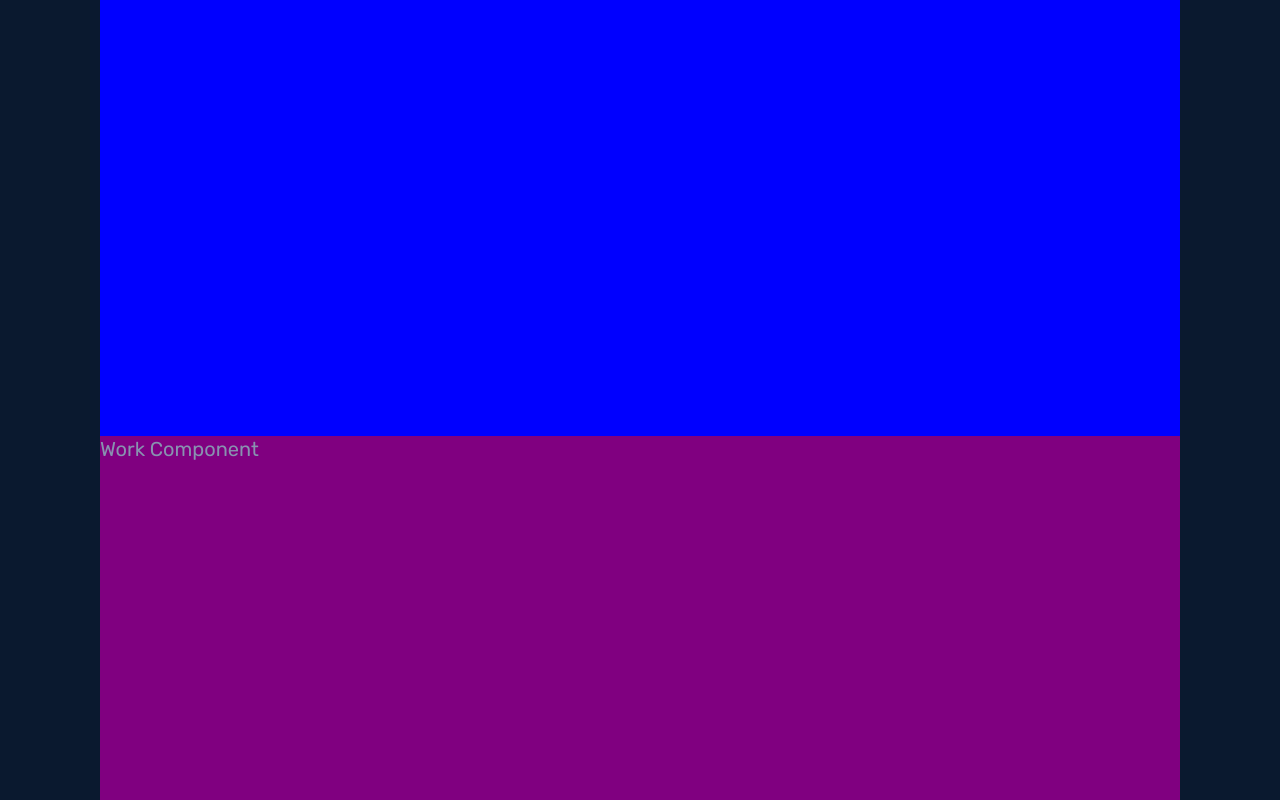
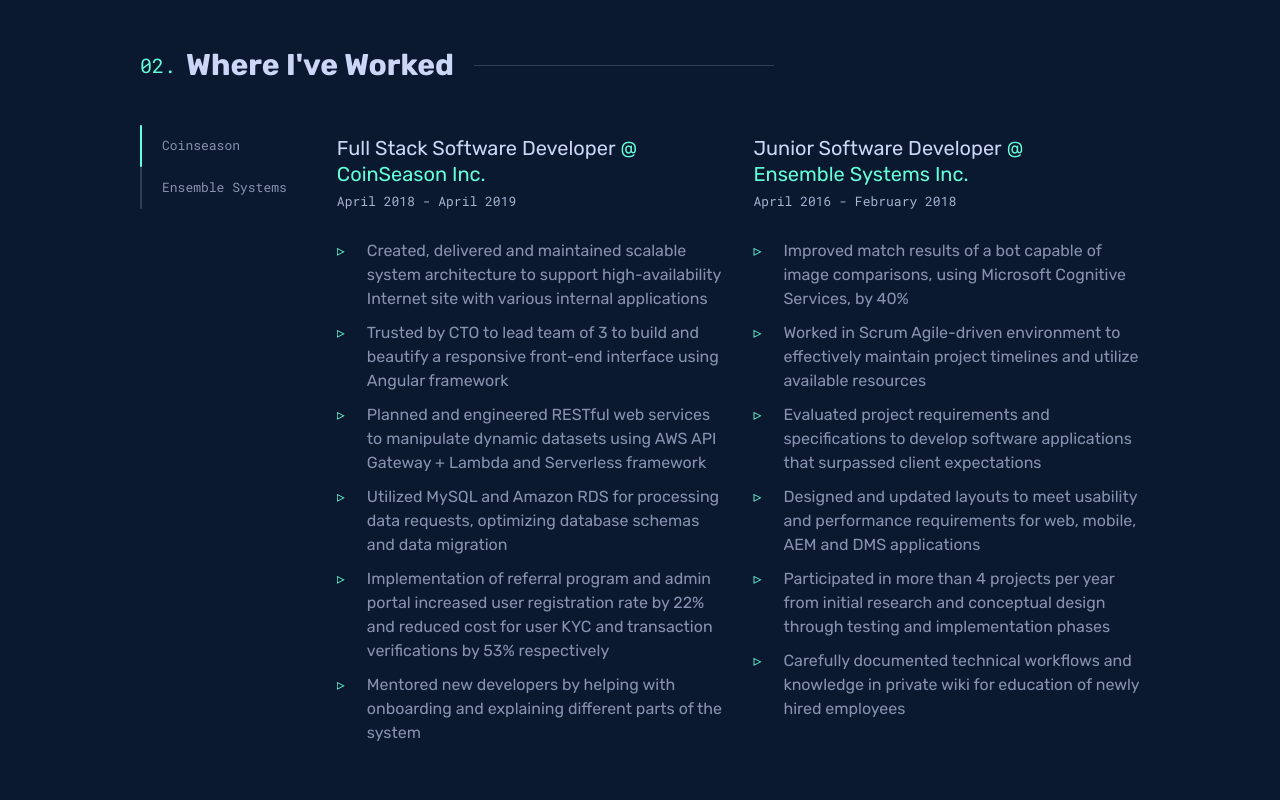
Before and after one commit to vchen92/portfolio-webiste, a React (Create React App) app: page / in a window 1280 px wide. Shown: the part 1560-2360 px from the top of the page. Built offline with nearby package versions, Linux system fonts and the light colour scheme.

Commit message:
experience page skeleton

```diff
--- a/src/components/Experience/Experience.css
+++ b/src/components/Experience/Experience.css
@@ -1,4 +1,56 @@
-.experience {
-	height: 500px;
-	background-color: blue;
+.experience__container {
+	display: flex;
 }
+
+.experience__tablist {
+	position: relative;
+	z-index: 3;
+	width: max-content;
+	padding: 0px;
+	margin: 0px;
+	list-style: none;
+}
+
+.experience__tablist button {
+	text-decoration: none;
+	text-decoration-skip-ink: auto;
+	position: relative;
+	transition: var(--transition);
+	cursor: pointer;
+	display: flex;
+	-webkit-box-align: center;
+	align-items: center;
+	width: 100%;
+	height: var(--tab-height);
+	padding: 0px 20px 2px;
+	border-left: 2px solid var(--lightest-navy) !important;
+	background-color: transparent;
+	color: var(--slate);
+	font-family: var(--font-mono);
+	font-size: var(--fz-xs);
+	text-align: left;
+	white-space: nowrap;
+	border: 0px;
+	border-radius: 0px;
+}
+
+.experience__tablist button:hover,
+.experience__tablist button:active,
+.experience__tablist button:focus {
+	background-color: var(--light-navy);
+	color: var(--green);
+	outline: 0px;
+}
+
+.experience__styledHighlight {
+	position: absolute;
+	top: 0px;
+	left: 0px;
+	z-index: 10;
+	width: 2px;
+	height: var(--tab-height);
+	border-radius: var(--border-radius);
+	background: var(--green);
+	transform: translateY(calc(0 * var(--tab-height)));
+	transition: transform 0.25s cubic-bezier(0.645, 0.045, 0.355, 1) 0.1s;
+}
--- a/src/components/Experience/Experience.js
+++ b/src/components/Experience/Experience.js
@@ -1,8 +1,61 @@
-import React from 'react';
+import React, { useState } from 'react';
 import './Experience.css';
+import NumberHeading from './../NumberHeading/NumberHeading';
+import TabPanel from './TabPanel/TabPanel';
 
 function Experience() {
-	return <div className="experience">EXP Component</div>;
+	const experiences = [
+		{
+			position: 'Full Stack Software Developer',
+			company: 'CoinSeason Inc.',
+			url: 'https://www.coinseason.io/',
+			startDate: 'April 2018',
+			endDate: 'April 2019',
+			items: [
+				'Created, delivered and maintained scalable system architecture to support high-availability Internet site with various internal applications',
+				'Trusted by CTO to lead team of 3 to build and beautify a responsive front-end interface using Angular framework',
+				'Planned and engineered RESTful web services to manipulate dynamic datasets using AWS API Gateway + Lambda and Serverless framework',
+				'Utilized MySQL and Amazon RDS for processing data requests, optimizing database schemas and data migration',
+				'Implementation of referral program and admin portal increased user registration rate by 22% and reduced cost for user KYC and transaction verifications by 53% respectively',
+				'Mentored new developers by helping with onboarding and explaining different parts of the system',
+			],
+		},
+		{
+			position: 'Junior Software Developer',
+			company: 'Ensemble Systems Inc.',
+			url: 'https://www.ensemble.com/',
+			startDate: 'April 2016',
+			endDate: 'February 2018',
+			items: [
+				'Improved match results of a bot capable of image comparisons, using Microsoft Cognitive Services, by 40%',
+				'Worked in Scrum Agile-driven environment to effectively maintain project timelines and utilize available resources',
+				'Evaluated project requirements and specifications to develop software applications that surpassed client expectations',
+				'Designed and updated layouts to meet usability and performance requirements for web, mobile, AEM and DMS applications',
+				'Participated in more than 4 projects per year from initial research and conceptual design through testing and implementation phases',
+				'Carefully documented technical workflows and knowledge in private wiki for education of newly hired employees',
+			],
+		},
+	];
+
+	return (
+		<div className="experience section">
+			<NumberHeading number="02">Where I've Worked</NumberHeading>
+			<div className="experience__container">
+				<ul className="experience__tablist">
+					<li>
+						<button>Coinseason</button>
+					</li>
+					<li>
+						<button>Ensemble Systems</button>
+					</li>
+					<div className="experience__styledHighlight"></div>
+				</ul>
+				{experiences.map(exp => (
+					<TabPanel {...exp} />
+				))}
+			</div>
+		</div>
+	);
 }
 
 export default Experience;
```
